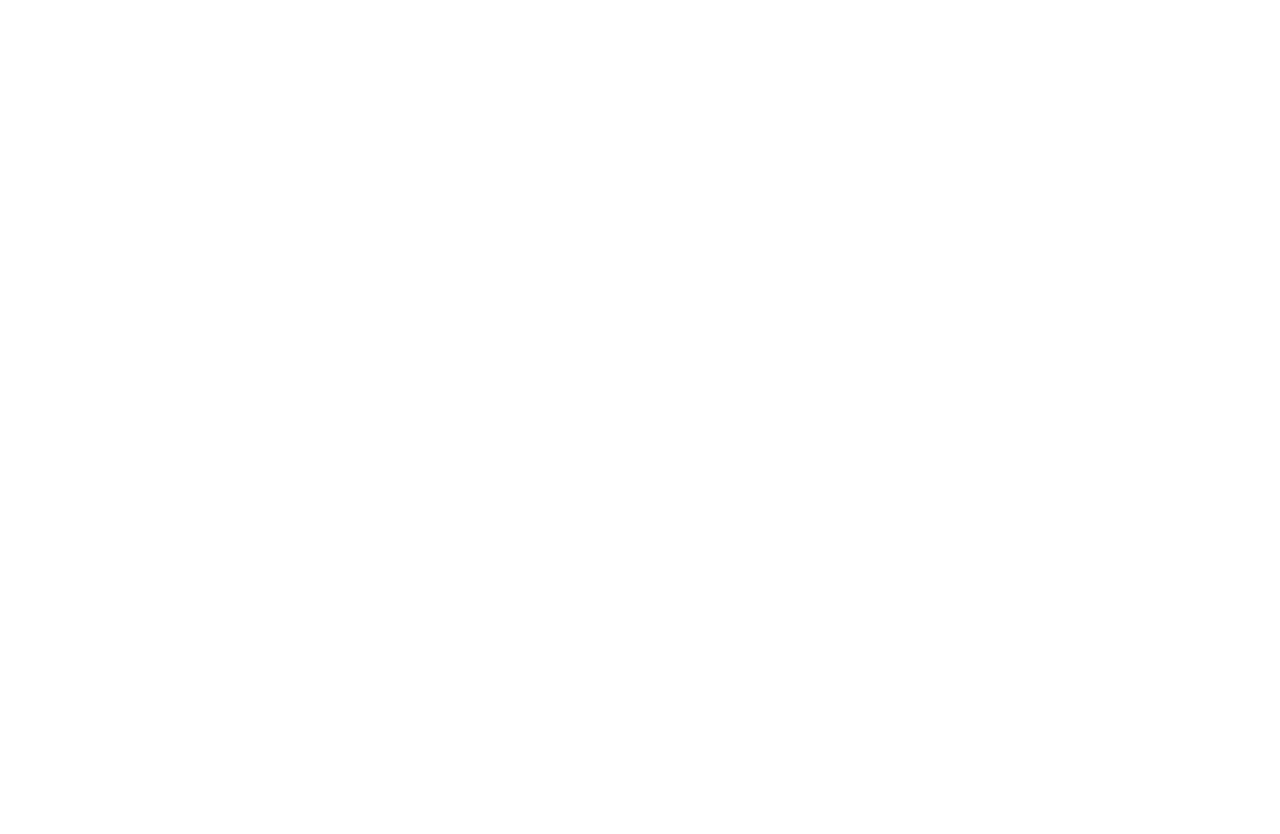
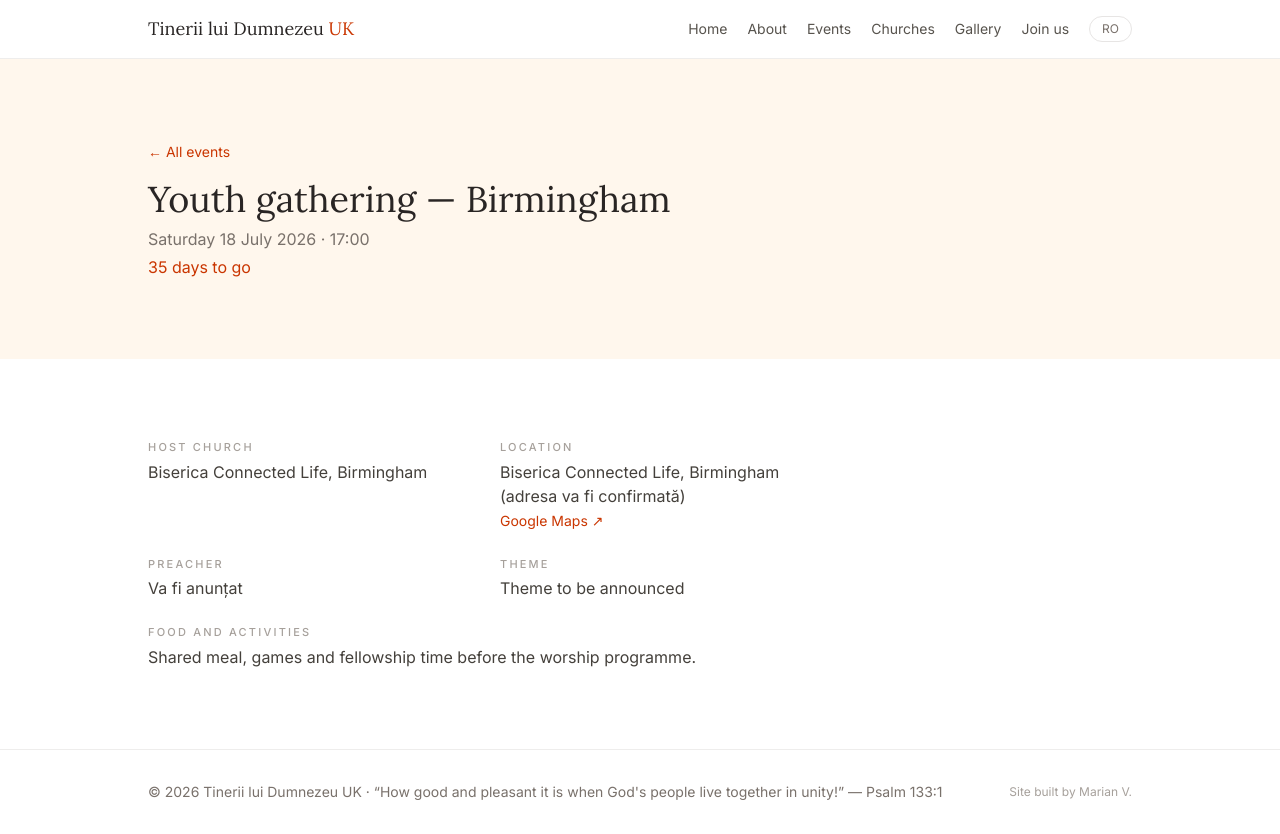
Before and after one commit to vanghmar/tinerii-lui-dumnezeu-uk, a Next.js app: page /en/evenimente/2026-07-birmingham in a window 1280 px wide. Before the commit this address had no page. Before the commit the page ends 800 px from the top, so only its background shows below. Built offline with nearby package versions, Linux system fonts and the light colour scheme.

Commit message:
Replace sample data with real churches and events (year 5, 2025-2026 season)

```diff
--- a/data/churches.ts
+++ b/data/churches.ts
@@ -1,77 +1,78 @@
 import type { Church } from "./types";
 
-// ⚠️ SAMPLE DATA — replace every entry with real, pastor-approved details before launch.
+// ⚠️ Names and cities confirmed from official update message.
+// Addresses, pastors, mapsUrl — still to be completed before launch.
 export const churches: Church[] = [
   {
-    id: "betel-leeds",
-    name: "Biserica Baptistă Betel",
-    city: "Leeds",
+    id: "viata-noua-high-wycombe",
+    name: "Biserica Viața Nouă",
+    city: "High Wycombe",
     address: "Adresa va fi confirmată",
     pastor: "Pastor (de confirmat)",
-    mapsUrl: "https://maps.google.com/?q=Leeds",
+    mapsUrl: "https://maps.google.com/?q=High+Wycombe",
     description: {
-      ro: "O biserică românească baptistă din Leeds, parte a familiei Tinerii lui Dumnezeu UK.",
-      en: "A Romanian Baptist church in Leeds, part of the Tinerii lui Dumnezeu UK family.",
+      ro: "O comunitate română baptistă din High Wycombe, parte a familiei Tinerii lui Dumnezeu UK.",
+      en: "A Romanian Baptist community in High Wycombe, part of the Tinerii lui Dumnezeu UK family.",
     },
   },
   {
-    id: "harul-london",
-    name: "Biserica Baptistă Harul",
-    city: "Londra",
-    address: "Adresa va fi confirmată",
-    pastor: "Pastor (de confirmat)",
-    mapsUrl: "https://maps.google.com/?q=London",
-    description: {
-      ro: "O comunitate caldă de credincioși români din Londra.",
-      en: "A warm community of Romanian believers in London.",
-    },
-  },
-  {
-    id: "emanuel-birmingham",
-    name: "Biserica Baptistă Emanuel",
+    id: "connected-life-birmingham",
+    name: "Biserica Connected Life",
     city: "Birmingham",
     address: "Adresa va fi confirmată",
     pastor: "Pastor (de confirmat)",
     mapsUrl: "https://maps.google.com/?q=Birmingham",
     description: {
-      ro: "Biserică baptistă română din Birmingham, cu o inimă pentru tineri.",
-      en: "A Romanian Baptist church in Birmingham with a heart for young people.",
+      ro: "O biserică vie din Birmingham, care găzduiește cu drag întâlnirile tinerilor.",
+      en: "A vibrant church in Birmingham, warmly hosting the youth gatherings.",
     },
   },
   {
-    id: "sion-manchester",
-    name: "Biserica Baptistă Sion",
-    city: "Manchester",
+    id: "maranata-hemel-hempstead",
+    name: "Biserica Maranata",
+    city: "Hemel Hempstead",
     address: "Adresa va fi confirmată",
     pastor: "Pastor (de confirmat)",
-    mapsUrl: "https://maps.google.com/?q=Manchester",
+    mapsUrl: "https://maps.google.com/?q=Hemel+Hempstead",
     description: {
-      ro: "Parte a mișcării de tineret din nordul Angliei.",
-      en: "Part of the youth movement in the north of England.",
+      ro: "Comunitate românească baptistă din Hemel Hempstead, unită în așteptarea revenirii Domnului.",
+      en: "A Romanian Baptist community in Hemel Hempstead, united in awaiting the Lord's return.",
     },
   },
   {
-    id: "golgota-northampton",
-    name: "Biserica Baptistă Golgota",
+    id: "hristos-leyton-london",
+    name: "Biserica lui Hristos din Leyton",
+    city: "Londra",
+    address: "Adresa va fi confirmată",
+    pastor: "Pastor (de confirmat)",
+    mapsUrl: "https://maps.google.com/?q=Leyton,London",
+    description: {
+      ro: "O comunitate românească din Leyton, Londra, cu inimă deschisă pentru tineri.",
+      en: "A Romanian community in Leyton, London, with an open heart for young people.",
+    },
+  },
+  {
+    id: "emaus-northampton",
+    name: "Biserica Emaus",
     city: "Northampton",
     address: "Adresa va fi confirmată",
     pastor: "Pastor (de confirmat)",
     mapsUrl: "https://maps.google.com/?q=Northampton",
     description: {
-      ro: "O biserică ce găzduiește cu drag întâlnirile tinerilor.",
-      en: "A church that warmly hosts the youth gatherings.",
+      ro: "Biserică română baptistă din Northampton, al cărei nume evocă întâlnirea cu Hristos pe drum.",
+      en: "A Romanian Baptist church in Northampton, whose name evokes the encounter with Christ on the road.",
     },
   },
   {
-    id: "maranata-luton",
-    name: "Biserica Baptistă Maranata",
-    city: "Luton",
+    id: "ekklesia-ipswich",
+    name: "Biserica Ekklesia",
+    city: "Ipswich",
     address: "Adresa va fi confirmată",
     pastor: "Pastor (de confirmat)",
-    mapsUrl: "https://maps.google.com/?q=Luton",
+    mapsUrl: "https://maps.google.com/?q=Ipswich",
     description: {
-      ro: "Comunitate românească baptistă din Luton.",
-      en: "A Romanian Baptist community in Luton.",
+      ro: "Comunitate românească baptistă din Ipswich, parte activă a mișcării de tineret.",
+      en: "A Romanian Baptist community in Ipswich, an active part of the youth movement.",
     },
   },
 ];
--- a/data/events.ts
+++ b/data/events.ts
@@ -1,45 +1,87 @@
 import type { Event } from "./types";
 
-// ⚠️ SAMPLE DATA — replace with real events. Status (upcoming/past) is derived from the date.
+// Dates and churches confirmed from official update message (year 5 of the movement).
+// Addresses, preachers, summaries — to be filled in as they happen.
 export const events: Event[] = [
+  // ── Upcoming ──────────────────────────────────────────────────────────────
+
   {
-    slug: "2026-08-leeds",
-    title: { ro: "Întâlnirea tinerilor — Leeds", en: "Youth gathering — Leeds" },
-    hostChurchId: "betel-leeds",
-    date: "2026-08-15T17:00",
-    venueAddress: "Biserica Betel, Leeds (adresa va fi confirmată)",
-    mapsUrl: "https://maps.google.com/?q=Leeds",
+    slug: "2026-07-birmingham",
+    title: { ro: "Întâlnirea tinerilor — Birmingham", en: "Youth gathering — Birmingham" },
+    hostChurchId: "connected-life-birmingham",
+    date: "2026-07-18T17:00",
+    venueAddress: "Biserica Connected Life, Birmingham (adresa va fi confirmată)",
+    mapsUrl: "https://maps.google.com/?q=Connected+Life+Church+Birmingham",
     preacher: "Va fi anunțat",
     theme: { ro: "Tema va fi anunțată", en: "Theme to be announced" },
     foodAndActivities: {
-      ro: "Cină împreună, jocuri și timp de părtășie înainte de programul de închinare.",
-      en: "Dinner together, games and fellowship time before the worship programme.",
+      ro: "Masă împreună, jocuri și timp de părtășie înainte de programul de închinare.",
+      en: "Shared meal, games and fellowship time before the worship programme.",
     },
   },
   {
-    slug: "2026-06-london",
+    slug: "2026-09-ipswich",
+    title: { ro: "Întâlnirea tinerilor — Ipswich", en: "Youth gathering — Ipswich" },
+    hostChurchId: "ekklesia-ipswich",
+    date: "2026-09-26T17:00",
+    venueAddress: "Biserica Ekklesia, Ipswich (adresa va fi confirmată)",
+    mapsUrl: "https://maps.google.com/?q=Ipswich",
+    preacher: "Va fi anunțat",
+    theme: { ro: "Tema va fi anunțată", en: "Theme to be announced" },
+    foodAndActivities: {
+      ro: "Masă împreună, jocuri și timp de părtășie înainte de programul de închinare.",
+      en: "Shared meal, games and fellowship time before the worship programme.",
+    },
+  },
+
+  // ── Past ──────────────────────────────────────────────────────────────────
+
+  {
+    slug: "2026-05-london",
     title: { ro: "Întâlnirea tinerilor — Londra", en: "Youth gathering — London" },
-    hostChurchId: "harul-london",
-    date: "2026-06-06T17:00",
-    venueAddress: "Biserica Harul, Londra",
-    mapsUrl: "https://maps.google.com/?q=London",
-    preacher: "Va fi confirmat",
-    theme: { ro: "Psalmul 133 — frați împreună", en: "Psalm 133 — brothers together" },
+    hostChurchId: "hristos-leyton-london",
+    date: "2026-05-09T17:00",
+    venueAddress: "Biserica lui Hristos din Leyton, Londra",
+    mapsUrl: "https://maps.google.com/?q=Leyton,London",
     summary: {
-      ro: "O seară binecuvântată de părtășie la Londra: mâncare bună, cântări de laudă și un mesaj din Psalmul 133. Mulțumim bisericii gazdă pentru primire!",
-      en: "A blessed evening of fellowship in London: good food, songs of praise and a message from Psalm 133. Thank you to the host church for the welcome!",
+      ro: "Tinerii s-au adunat la Londra pentru o zi plină de părtășie, jocuri și închinare.",
+      en: "The young people gathered in London for a day full of fellowship, games and worship.",
     },
   },
   {
-    slug: "2026-04-birmingham",
+    slug: "2026-03-hemel-hempstead",
+    title: { ro: "Întâlnirea tinerilor — Hemel Hempstead", en: "Youth gathering — Hemel Hempstead" },
+    hostChurchId: "maranata-hemel-hempstead",
+    date: "2026-03-14T17:00",
+    venueAddress: "Biserica Maranata, Hemel Hempstead",
+    mapsUrl: "https://maps.google.com/?q=Hemel+Hempstead",
+    summary: {
+      ro: "O întâlnire binecuvântată la Hemel Hempstead, cu cântări de laudă și un mesaj din Cuvântul lui Dumnezeu.",
+      en: "A blessed gathering in Hemel Hempstead, with songs of praise and a message from God's Word.",
+    },
+  },
+  {
+    slug: "2026-01-birmingham",
     title: { ro: "Întâlnirea tinerilor — Birmingham", en: "Youth gathering — Birmingham" },
-    hostChurchId: "emanuel-birmingham",
-    date: "2026-04-11T17:00",
-    venueAddress: "Biserica Emanuel, Birmingham",
-    mapsUrl: "https://maps.google.com/?q=Birmingham",
+    hostChurchId: "connected-life-birmingham",
+    date: "2026-01-10T17:00",
+    venueAddress: "Biserica Connected Life, Birmingham",
+    mapsUrl: "https://maps.google.com/?q=Connected+Life+Church+Birmingham",
     summary: {
-      ro: "Tinerii s-au adunat la Birmingham pentru o seară de închinare și prietenie.",
-      en: "The young people gathered in Birmingham for an evening of worship and friendship.",
+      ro: "Tinerii s-au adunat la Birmingham pentru a începe noul an împreună în Hristos.",
+      en: "The young people gathered in Birmingham to start the new year together in Christ.",
+    },
+  },
+  {
+    slug: "2025-11-high-wycombe",
+    title: { ro: "Întâlnirea tinerilor — High Wycombe", en: "Youth gathering — High Wycombe" },
+    hostChurchId: "viata-noua-high-wycombe",
+    date: "2025-11-08T17:00",
+    venueAddress: "Biserica Viața Nouă, High Wycombe",
+    mapsUrl: "https://maps.google.com/?q=High+Wycombe",
+    summary: {
+      ro: "Prima întâlnire a anului 5 al mișcării, o seară de părtășie și închinare la High Wycombe.",
+      en: "The first gathering of the movement's 5th year, an evening of fellowship and worship in High Wycombe.",
     },
   },
 ];
```
